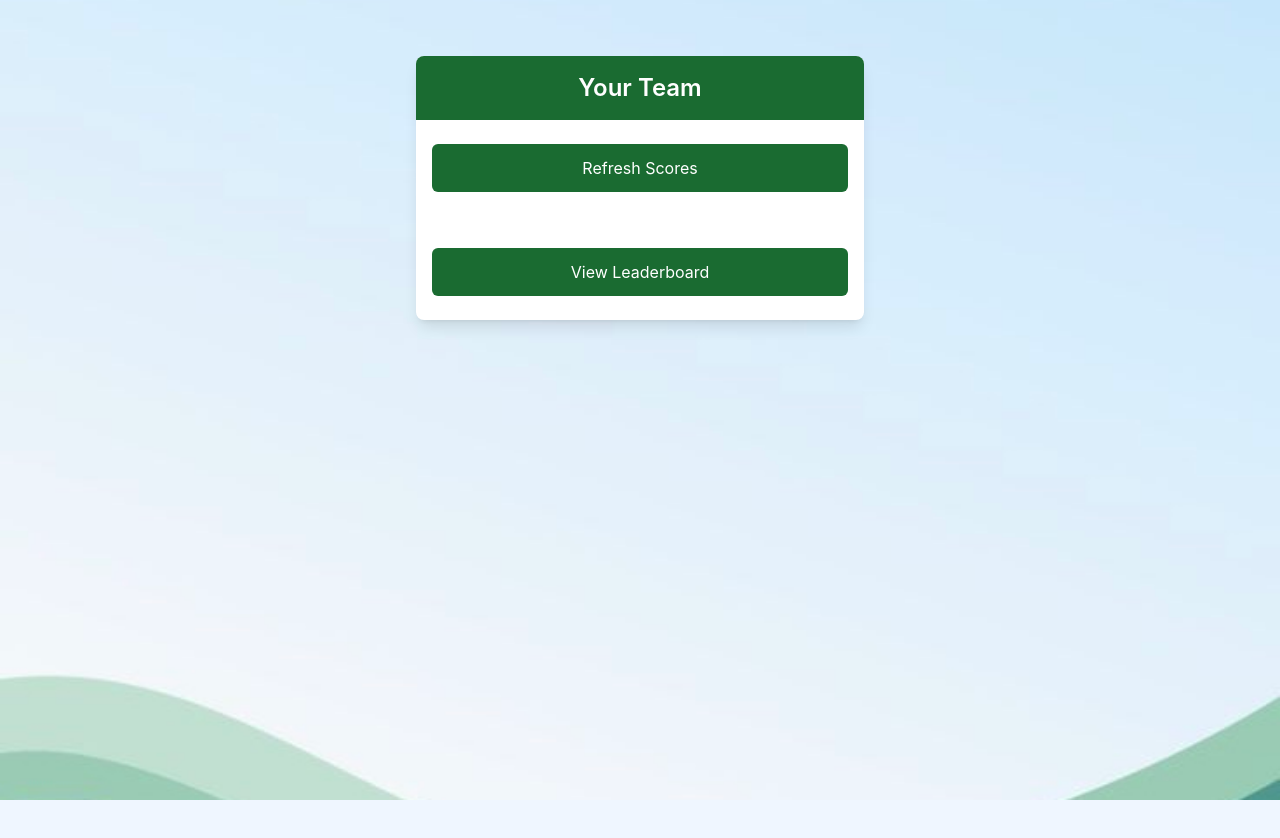
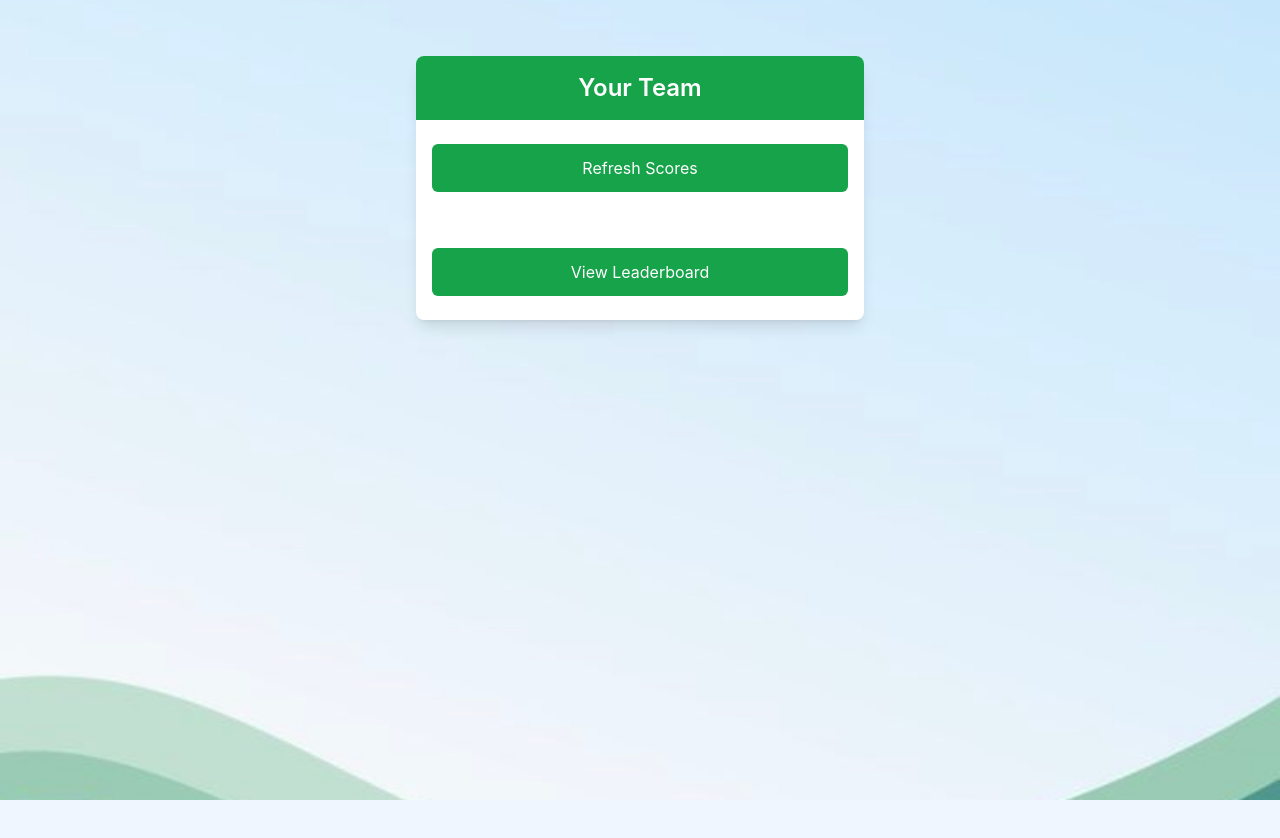
Before and after one commit to Born4this/Golf, a Next.js app: page /team in a window 1280 px wide. Shown: the top 838 px of the page. Built offline with nearby package versions, Linux system fonts and the light colour scheme.

Commit message:
revert and new league select title

```diff
--- a/src/pages/league-selector.jsx
+++ b/src/pages/league-selector.jsx
@@ -103,7 +103,7 @@ export default function LeagueSelector() {
     <Layout>
       <div className="max-w-md mx-auto mt-10 p-6 bg-white shadow-lg rounded-2xl">
         <h1 className="text-3xl font-bold text-center text-green-600 mb-6">
-          Fantasy Golf
+          Leagues
         </h1>
 
         {error && <p className="text-red-500 text-center mb-4">{error}</p>}
@@ -152,7 +152,7 @@ export default function LeagueSelector() {
           <button
             onClick={handleCreate}
             disabled={loading}
-            className="w-full py-3 bg-[#1A6B31] hover:bg-[#155528] text-white rounded-lg font-semibold transition"
+            className="w-full py-3 bg-green-600 hover:bg-green-700 text-white rounded-lg font-semibold transition"
           >
             {loading ? 'Working…' : 'New league'}
           </button>
@@ -205,7 +205,7 @@ export default function LeagueSelector() {
                 </button>
                 <button
                   onClick={() => router.push(`/team?leagueId=${lg._id}`)}
-                  className="flex-1 py-2 bg-[#1A6B31] hover:bg-[#155528] text-white rounded-lg text-center"
+                  className="flex-1 py-2 bg-green-600 hover:bg-green-700 text-white rounded-lg text-center"
                 >
                   My Team
                 </button>
--- a/src/pages/team.jsx
+++ b/src/pages/team.jsx
@@ -59,7 +59,7 @@ export default function Team() {
     <Layout>
       <div className="max-w-md mx-auto mt-8 bg-white shadow-lg rounded-lg overflow-hidden">
         {/* Header */}
-        <div className="px-6 py-4 bg-[#1A6B31]">
+        <div className="px-6 py-4 bg-green-600">
           <h2 className="text-white text-2xl font-semibold text-center">
             {user ? `${user}'s Team` : 'Your Team'}
           </h2>
@@ -72,7 +72,7 @@ export default function Team() {
           <button
             onClick={refreshScores}
             disabled={refreshing}
-            className="mb-6 w-full py-3 bg-[#1A6B31] hover:bg-[#155528] text-white rounded-md transition disabled:opacity-50"
+            className="mb-6 w-full py-3 bg-green-600 hover:bg-green-700 text-white rounded-md transition disabled:opacity-50"
           >
             {refreshing ? 'Refreshing…' : 'Refresh Scores'}
           </button>
@@ -107,7 +107,7 @@ export default function Team() {
 
           <button
             onClick={() => router.push(`/leaderboard?leagueId=${leagueId}`)}
-            className="mt-8 w-full py-3 bg-[#1A6B31] hover:bg-[#155528] text-white rounded-md transition"
+            className="mt-8 w-full py-3 bg-green-600 hover:bg-green-700 text-white rounded-md transition"
           >
             View Leaderboard
           </button>
```
